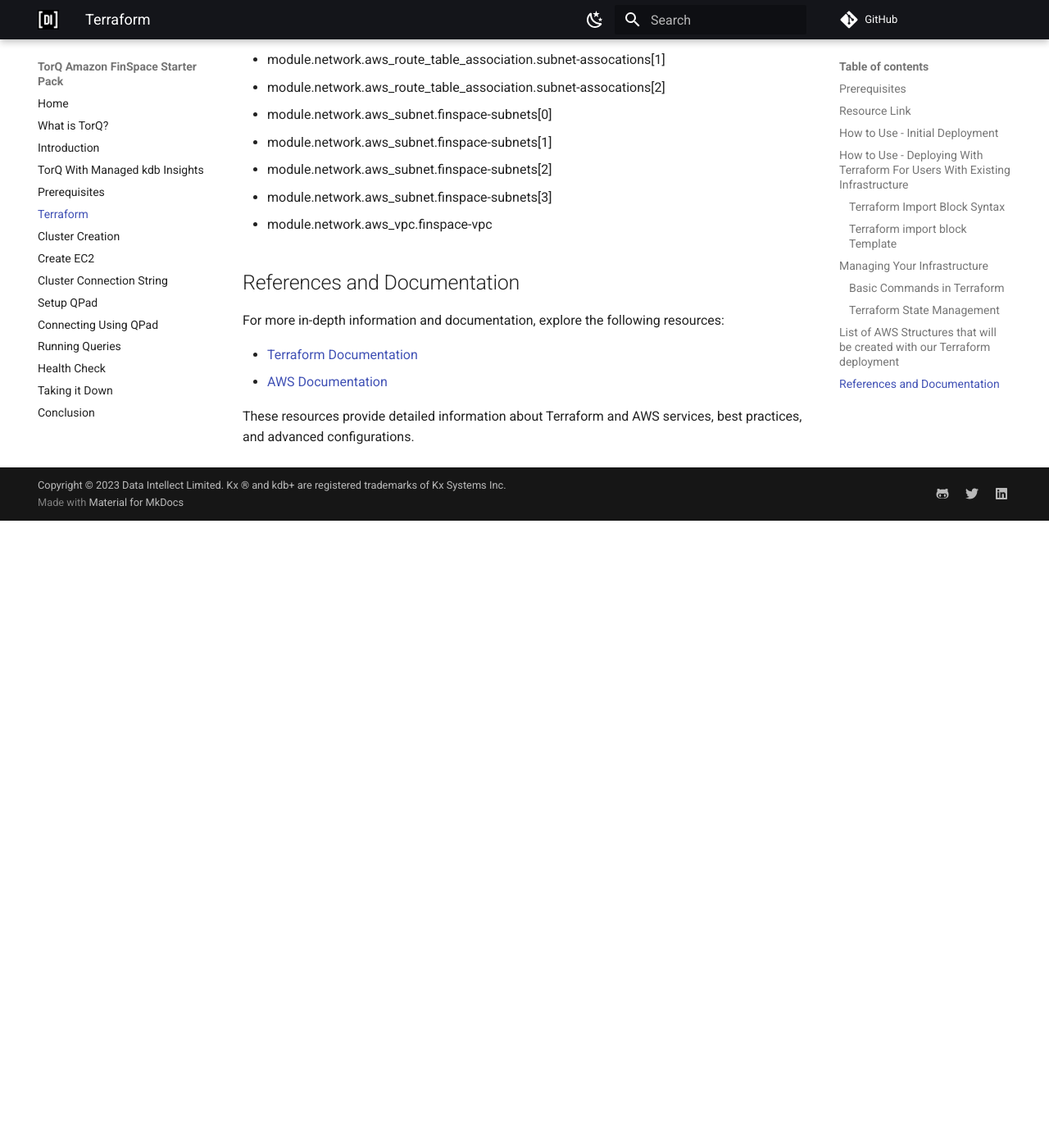
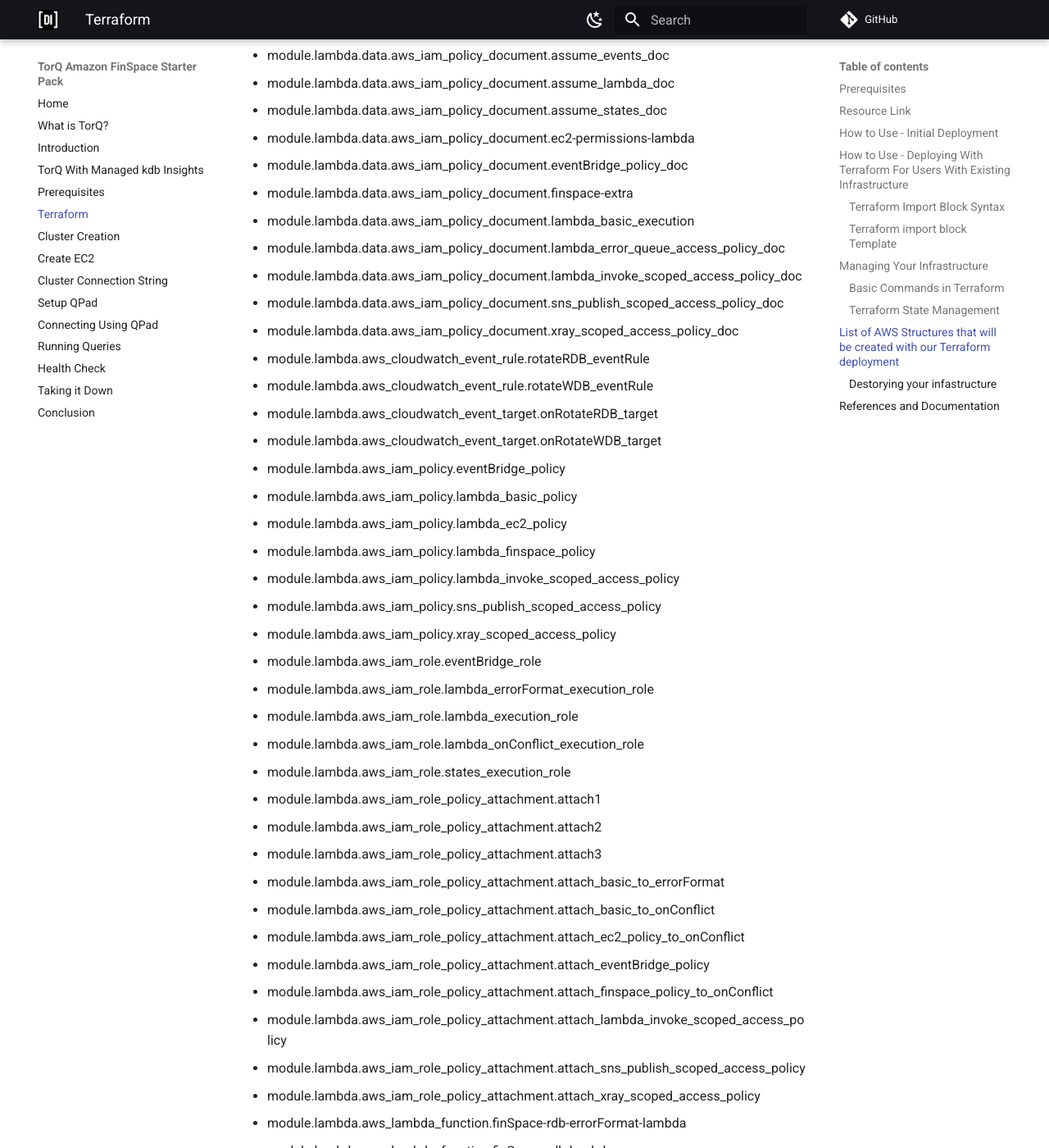
Before and after one commit to DataIntellectTech/TorQ-Amazon-FinSpace-Starter-Pack, an MkDocs documentation site: the page built from docs/05-terraform.md, in a window 1280 px wide and 1400 px high, scrolled down 6275 px. Shown: the whole window at 82% size. Built offline with MkDocs 1.6.1 and Material for MkDocs 9.7.7, drawn with Linux system fonts in a browser that asks for light colours; comment, search, counter and statistics services are not loaded; before the commit the page ends 6910 px from its top, so only the background shows below that; some of the changed text lies outside the part shown.

Commit message:
terraform.md revert

```diff
--- a/docs/05-terraform.md
+++ b/docs/05-terraform.md
@@ -34,16 +34,21 @@
 
 ## How to Use - Initial Deployment
 
-New user please continue and follow this section - Users with existing infrastructure, please skip to our [existing infrastructure section](#how-to-use---deploying-with-terraform-for-users-with-existing-infrastructure).
+New user please continue and follow this section - Users with existing infrastructure, please skip to our [existing infrastructure section](#deploying-with-terraform-for-users-with-existing-infrastructure).
 
-1. (Optional) If you have an HDB you want to migrate to FinSpace, replace the dummy HDB in `TorQ-Amazon-FinSpace-Starter-Pack/hdb`.
-2. Move into the `TorQ-Amazon-FinSpace-Starter-Pack/terraform-deployment/deployments` directory; this will be the Terraform working directory from which you should run all `terraform` commands.
-3. Modify variables inside the `terraform.tfvars` file, such as region name, environment name, database name. You can modify it by replacing the variable name inside of `"Name"`. For example, For the variable on `role-name`, you can change the variable name by replacing `"finspace-role"`.
-4. (Optional) If you have changed the database name from the default `finspace-database` to any other names, please also edit the `env.q` file, changing the database name to the new variable that you have set in line 19.
-5. Run `aws configure` in the terminal to set up your access key and secret key from your AWS account. This is needed to connect to your account and use the Terraform deployment. Check our resource link for more instructions on how to find your access key and secret key [Prerequisites](#prerequisites).
-6. From your Terraform working directory which is `TorQ-Amazon-FinSpace-Starter-Pack/terraform-deployment/deployments`, run `terraform init`.
-7. If initialized without error, run `terraform plan`. This will show all resources set to be created or destroyed by Terraform.
-8. Run `terraform apply` to execute this plan. The initial deployment can take approximately 45 minutes, and connection losses can cause errors with deployment, so it's a good idea to run this in `nohup`. (Using `nohup` might lead to a higher cost of operating the codes if you are using Terraform from a cloud environment.) Example nohup run: `nohup terraform apply -auto-approve > terraform_apply.log 2>&1 &`.
+1. (Optional) If you have an HDB you want to migrate to FinSpace, replace the dummy HDB in `TorQ-Amazon-FinSpace-Starter-Pack/inthdb/hdb` or `TorQ-Amazon-FinSpace-Starter-Pack/datehdb/hdb`
+2. Move into the `TorQ-Amazon-FinSpace-Starter-Pack/terraform-deployment/deployments` directory; within there should be two sub-directories : `date-par` and `int-par`.
+  If you want your finspace with Managed Kdb Insights system to use date partitions use `date-par`
+  If you want your system to perform multiple intra-day writedowns with int partitions use `int-par`
+  `cd` into one of the two sub-directories. This will be your Terraform working directory from which you should run all `terraform` commands.
+  (Note: All writedowns in Finspace with Managed Kdb Insights will be done through changesets)[changesets in AWS finspace](https://docs.aws.amazon.com/finspace/latest/userguide/creating-changeset-in-a-dataset.html)
+3. (Optional) symlink your hdb and your zipped source code to your working directory
+4. Modify variables inside the `terraform.tfvars` file, such as region name, environment name, database name. You can modify it by replacing the variable name inside of `"Name"`. For example, For the variable on `role-name`, you can change the variable name by replacing `"finspace-role"`.
+5. (Optional) If you have changed the database name from the default `finspace-database` to any other names, please also edit the `env.q` file, changing the database name to the new variable that you have set in line 19.
+6. Run `aws configure` in the terminal to set up your access key and secret key from your AWS account. This is needed to connect to your account and use the Terraform deployment. Check our resource link for more instructions on how to find your access key and secret key [Prerequisites](#Prerequisites).
+7. From your Terraform working directory which is `TorQ-Amazon-FinSpace-Starter-Pack/terraform-deployment/deployments/date-par|int-par`, run `terraform init`.
+8. If initialized without error, run `terraform plan`. This will show all resources set to be created or destroyed by Terraform.
+9. Run `terraform apply` to execute this plan. The initial deployment can take approximately 45 minutes, and connection losses can cause errors with deployment, so it's a good idea to run this in `nohup`. (Using `nohup` might lead to a higher cost of operating the codes if you are using Terraform from a cloud environment.) Example nohup run: `nohup terraform apply -auto-approve > terraform_apply.log 2>&1 &`.
 
 You can now skip ahead to our [Managing Your Infrastructure section](#managing-your-infrastructure)
 
@@ -94,6 +99,7 @@
 1. Code Updates: If you make any code changes in `TorQ` or `TorQ-Amazon-FinSpace-Starter-Pack` and want to apply these to your clusters, rezip these directories and run the Terraform deployment again. This will recreate clusters with the updated code.
 2. Cluster Config: If you want to make changes to a cluster's config settings (e.g., node size of the RDB), update this in `clusters/rdb.tf` and run Terraform again. The RDB will be recreated with the new node size.
 3. Delete/Create Clusters: Clusters can be deleted or created individually or all at once from the `terraform.tfvars` file. To delete a cluster, set its count to 0. To delete all clusters, set `create-clusters` to 0.
+4. (**int-par deployment only**) log groups and metric filters: These resources are only created if the dependent log groups exists so by default are ignored. Once your kxenvironment is up, set `create-mfilters` flag to 'true' and update the `wdb_log_groups` variable in `terraform.tfvars` to include the log groups of your clusters you wish to monitor. Then rerun `terraform apply`
 
 ### Basic Commands in Terraform
 *  `terraform init`       -   Prepare your working directory for other commands
@@ -136,6 +137,60 @@
 * module.environment.aws_s3_bucket_versioning.versioning
 * module.environment.null_resource.create_changeset
 * module.environment.null_resource.upload_hdb
+* module.lambda.data.archive_file.lambda_my_function
+* module.lambda.data.aws_iam_policy_document.assume_events_doc
+* module.lambda.data.aws_iam_policy_document.assume_lambda_doc
+* module.lambda.data.aws_iam_policy_document.assume_states_doc
+* module.lambda.data.aws_iam_policy_document.ec2-permissions-lambda
+* module.lambda.data.aws_iam_policy_document.eventBridge_policy_doc
+* module.lambda.data.aws_iam_policy_document.finspace-extra
+* module.lambda.data.aws_iam_policy_document.lambda_basic_execution
+* module.lambda.data.aws_iam_policy_document.lambda_error_queue_access_policy_doc
+* module.lambda.data.aws_iam_policy_document.lambda_invoke_scoped_access_policy_doc
+* module.lambda.data.aws_iam_policy_document.sns_publish_scoped_access_policy_doc
+* module.lambda.data.aws_iam_policy_document.xray_scoped_access_policy_doc
+* module.lambda.aws_cloudwatch_event_rule.rotateRDB_eventRule
+* module.lambda.aws_cloudwatch_event_rule.rotateWDB_eventRule
+* module.lambda.aws_cloudwatch_event_target.onRotateRDB_target
+* module.lambda.aws_cloudwatch_event_target.onRotateWDB_target
+* module.lambda.aws_iam_policy.eventBridge_policy
+* module.lambda.aws_iam_policy.lambda_basic_policy
+* module.lambda.aws_iam_policy.lambda_ec2_policy
+* module.lambda.aws_iam_policy.lambda_finspace_policy
+* module.lambda.aws_iam_policy.lambda_invoke_scoped_access_policy
+* module.lambda.aws_iam_policy.sns_publish_scoped_access_policy
+* module.lambda.aws_iam_policy.xray_scoped_access_policy
+* module.lambda.aws_iam_role.eventBridge_role
+* module.lambda.aws_iam_role.lambda_errorFormat_execution_role
+* module.lambda.aws_iam_role.lambda_execution_role
+* module.lambda.aws_iam_role.lambda_onConflict_execution_role
+* module.lambda.aws_iam_role.states_execution_role
+* module.lambda.aws_iam_role_policy_attachment.attach1
+* module.lambda.aws_iam_role_policy_attachment.attach2
+* module.lambda.aws_iam_role_policy_attachment.attach3
+* module.lambda.aws_iam_role_policy_attachment.attach_basic_to_errorFormat
+* module.lambda.aws_iam_role_policy_attachment.attach_basic_to_onConflict
+* module.lambda.aws_iam_role_policy_attachment.attach_ec2_policy_to_onConflict
+* module.lambda.aws_iam_role_policy_attachment.attach_eventBridge_policy
+* module.lambda.aws_iam_role_policy_attachment.attach_finspace_policy_to_onConflict
+* module.lambda.aws_iam_role_policy_attachment.attach_lambda_invoke_scoped_access_policy
+* module.lambda.aws_iam_role_policy_attachment.attach_sns_publish_scoped_access_policy
+* module.lambda.aws_iam_role_policy_attachment.attach_xray_scoped_access_policy
+* module.lambda.aws_lambda_function.finSpace-rdb-errorFormat-lambda
+* module.lambda.aws_lambda_function.finSpace-rdb-lambda
+* module.lambda.aws_lambda_function.finSpace-rdb-onConflict-lambda
+* module.lambda.aws_sfn_state_machine.sfn_state_machine
+* module.lambda.aws_sns_topic.lambda_error_topic
+* module.lambda.aws_sns_topic_subscription.lambda_error_email_target[0]
+* module.lambda.aws_sns_topic_subscription.lambda_error_queue_target
+* module.lambda.aws_sqs_queue.lambda_error_queue
+* module.lambda.aws_sqs_queue_policy.lambda_error_queue_access_policy
+* module.lambda.local_file.lambda_configs
+* module.metricfilter.data.aws_cloudwatch_log_group.wdb_log_groups["*"]
+* module.metricfilter.aws_cloudwatch_event_rule.wdb_log_monit_rule[0]
+* module.metricfilter.aws_cloudwatch_event_target.wdb_log_monit_rule_target[0]
+* module.metricfilter.aws_cloudwatch_log_metric_filter.wdb_log_monit["*"]
+* module.metricfilter.aws_cloudwatch_metric_alarm.wdb_log_monit_alarm[0]
 * module.network.aws_internet_gateway.finspace-igw
 * module.network.aws_route.finspace-route
 * module.network.aws_route_table.finspace-route-table
@@ -149,6 +204,14 @@
 * module.network.aws_subnet.finspace-subnets[3]
 * module.network.aws_vpc.finspace-vpc
 
+### Destorying your infastructure
+
+Normally, you should be able to take down your entire stack by running `terraform destroy`. There are some known limitations in this terraform stack, and a few manual steps are involved:
+1. Delete any clusters that have been created manually or by any lambdas. On the console navigate to your kx environment, select the 'Clusters' tab, and delete each cluster by selecting the cluster and clicking 'Delete'.
+2. manually delete your hdb. This is because the hdb files are deployed using "local-exec" but not managed by terraform istelf. To do this run : `aws s3 rm --region "<region>" --recursive s3://<your bucket name>/hdb/`.
+3. Run `terraform destory`
+4. Sometimes terraform does not report if the transit gateway has been destroyed. Navigate to VPC > Transit Gateways on the AWS console, and delete any outstanding transit gateways associated with your kx environment (you may need to delete any transit gateway attachments before deleting the transit gateway itself)
+
 ## References and Documentation
 
 For more in-depth information and documentation, explore the following resources:
```
Also changed, not shown: other parts of docs/05-terraform.md (+0 -5 lines).
